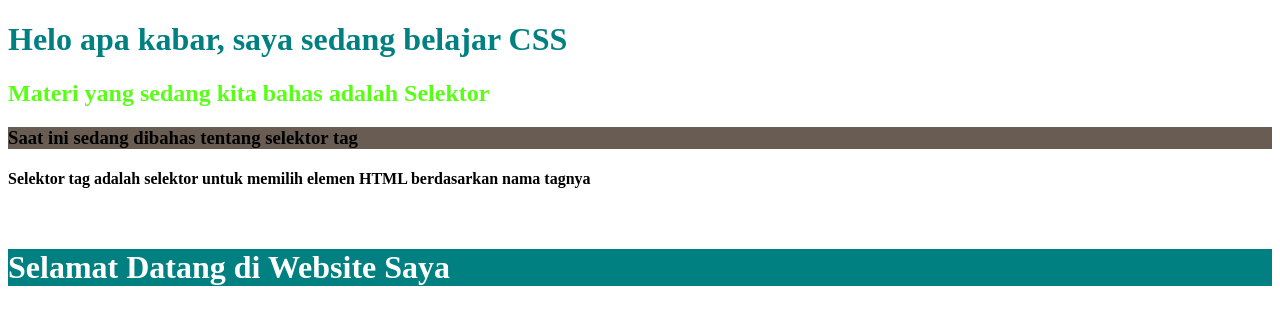
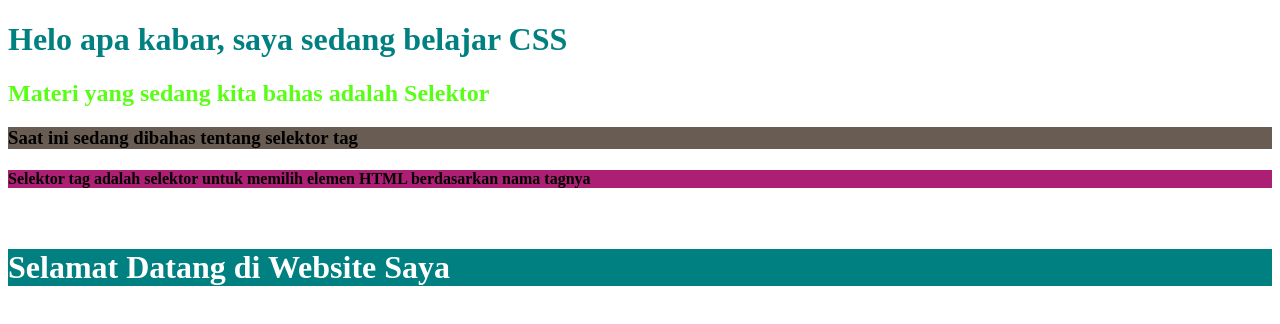
Before and after one commit to enggalalfrian/2.3_latihan_cara_menggunakan_warna_css, a plain HTML site: page index.html in a window 1280 px wide. Drawn offline with Linux system fonts and the light colour scheme.

Commit message:
Update style.css

```diff
--- a/css/style.css
+++ b/css/style.css
@@ -21,3 +21,8 @@ h2 {
 h3 {
     background: rgba(40, 23, 11, 0.7);
 }
+
+/*menggunakan fungsi HSL (Hue, Saturation, Lightness))*/
+h4 {
+    background: hsl(324, 70%, 40%);
+}
```
